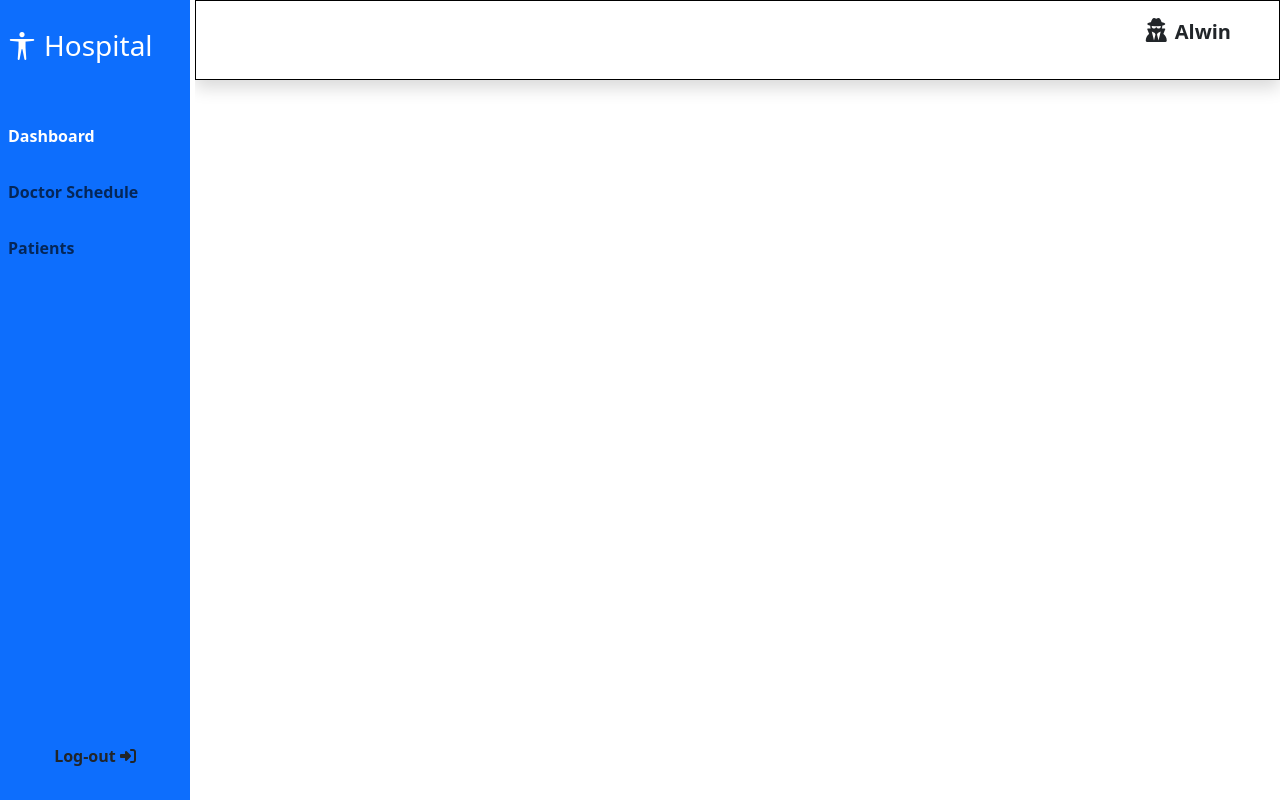
After one commit to AlwinJun/hospital-appointment-system, a PHP site: page /admin/patient.php in a window 1280 px wide. The commit adds this page. Run offline with PHP 8.4, Linux system fonts and the light colour scheme; some libraries are stand-ins or nearby versions.

Commit message:
Add patient and schedule

```diff
--- /dev/null
+++ b/admin/patient.php
@@ -0,0 +1,47 @@
+<?php  include '../inc/header.php';?>
+
+<div class="container-fluid">
+  <div class="row ">
+    <div class="fixed-top fixed-left me-5 d-flex flex-column justify-content-between vh-100 pb-3 bg-primary" style="width: 190px;">
+      <div class="row">
+        <nav class="navbar mx-2 mt-3 mb-5">
+          <a href="#" class="navbar-brand mb-4">
+            <h1 class="text-white h3 d-flex gap-2">
+                <i class="bi bi-universal-access"></i>
+                <p class="">Hospital</p>
+            </h1>
+          </a>
+
+          <!-- Main sidebar nav -->
+          <ul class="navbar-nav fw-semibold">
+            <li class="nav-item mb-3">
+              <a href="#" class="nav-link active text-white">Dashboard</a>
+            </li>
+            <li class="nav-item mb-3">
+              <a href="#" class="nav-link text-bg-emphasis">Doctor Schedule</a>
+            </li>
+            <li class="nav-item">
+              <a href="#" class="nav-link text-bg-emphasis">Patients</a>
+            </li>
+          </ul>
+        </nav>
+      </div>
+
+      <div class="row">
+        <div class="mt-auto text-bg-emphasis fw-semibold text-center">
+          <p>Log-out
+            <span><i class="fa-solid fa-right-to-bracket"></i></span>
+          </p>
+        </div>
+      </div>
+    </div>   <!-- sidebar end -->
+
+    <div class="col p-0 mb-4 overflow-x-hidden"  style="margin-left: 195px;">
+      <div class="bg-white p-3 pe-5 mb-5 border border-bottom-1 border-black shadow">
+        <div class="d-flex justify-content-end align-items-center">
+          <p class="lead fw-bold"><i class="fa-solid fa-user-secret me-2 fs-4"></i>Alwin</p>
+        </div>
+      </div>
+    </div>
+  </div>
+</div>
```
Also changed, not shown: admin/dashboard.php (+63 -6 lines), admin/schedule.php (added, +47 -0 lines).
